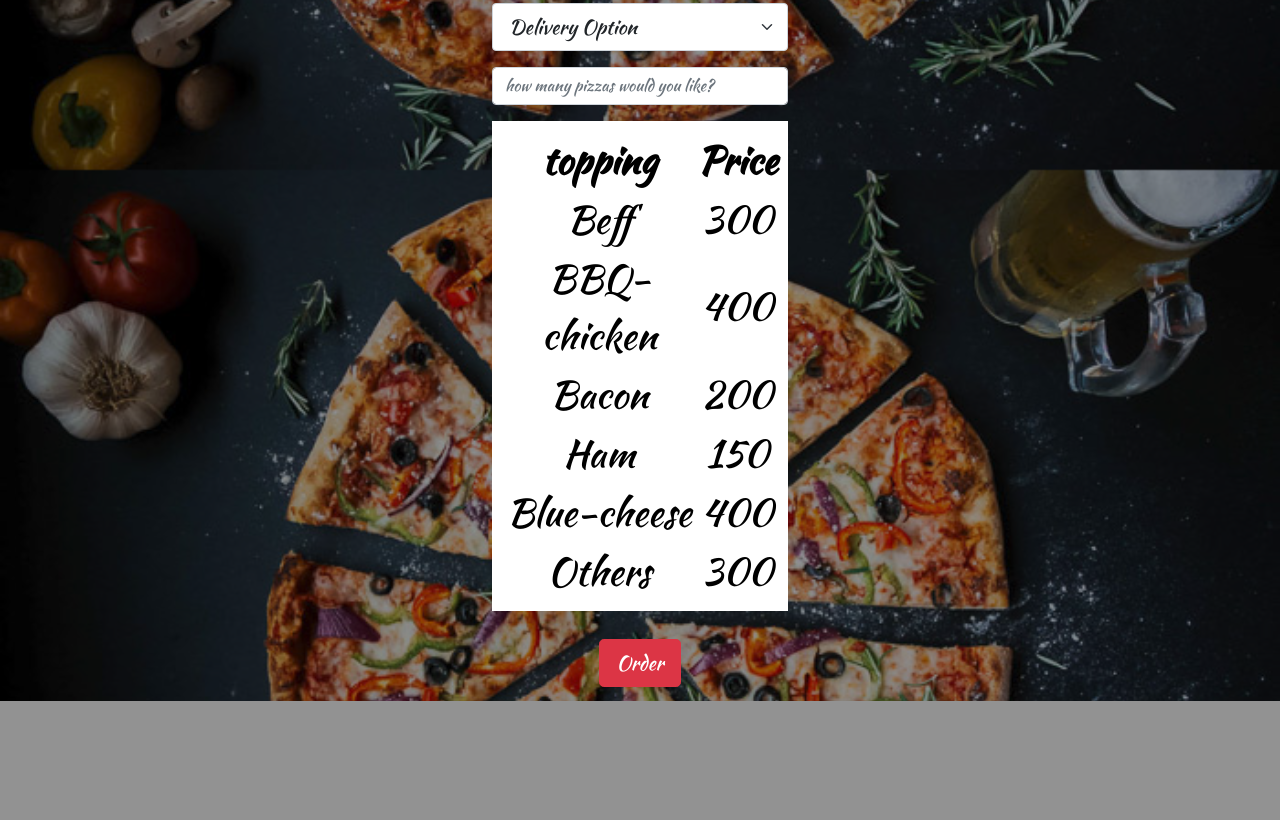
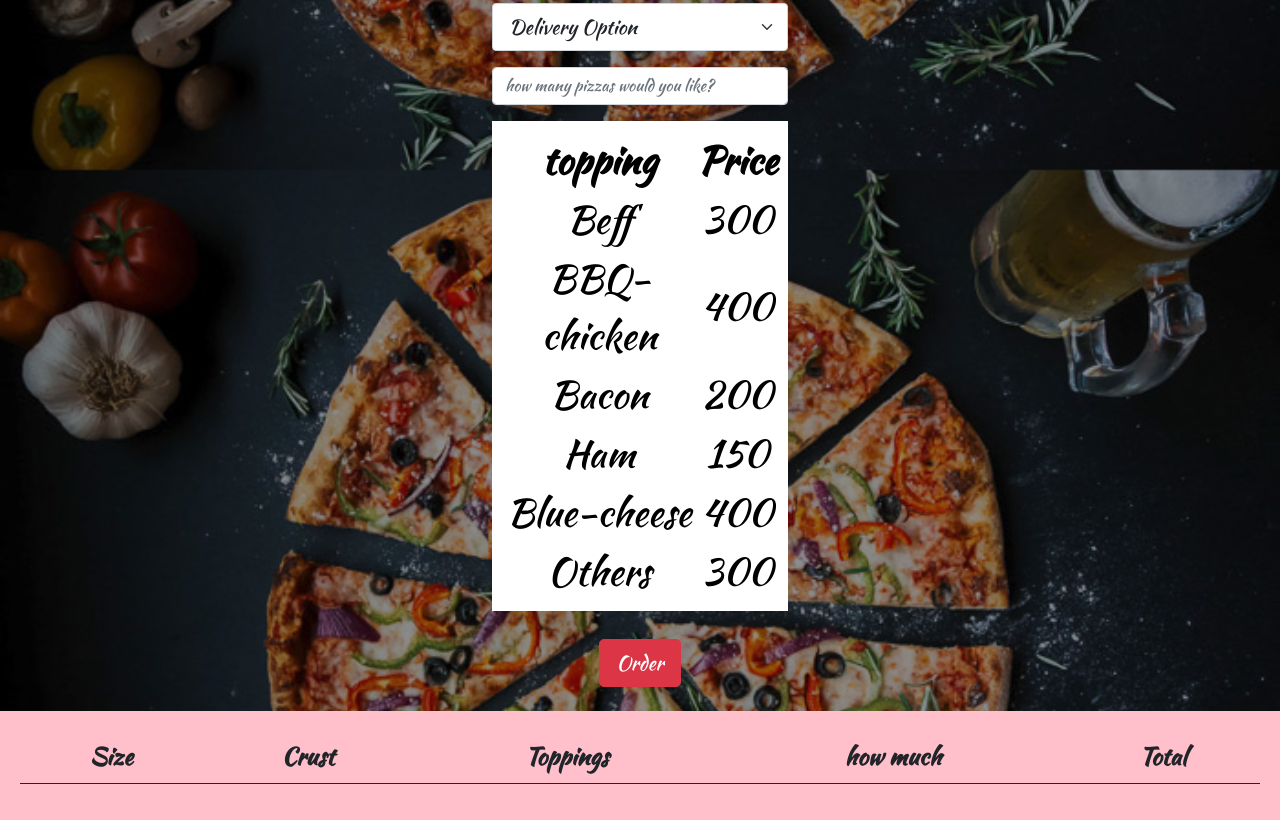
Before and after one commit to sngina/Pizza, a plain HTML site: page index.html in a window 1280 px wide. Shown: the part 684-1504 px from the top of the page. Before the commit the page ends 1385 px from the top, so only its background shows below. Drawn offline with nearby package versions, Linux system fonts and the light colour scheme.

Commit message:
add a variable

```diff
--- a/css/style.css
+++ b/css/style.css
@@ -34,3 +34,9 @@ body{
   font-size: 38px;
 
 }
+.stella{
+    background-color:pink ;
+    margin-top: 10px;
+    padding: 20px;
+    font-size: 24px;
+}
--- a/index.html
+++ b/index.html
@@ -133,7 +133,23 @@
 
         <button type="submit" class="order btn btn-lg btn-danger btn-block">Order</button>
     </div>
+     <div class="stella">
+        <table class="table">
+            <thead>
+              <tr>
+                <th>Size</th>
+                <th>Crust</th>
+                <th>Toppings</th>
+                <th>how much</th>
+                <th>Total</th>
 
+              </tr>
+            </thead>
+            <tbody id="total">
+
+            </tbody>
+        </table>
+     </div>
 </body>
 
 </html>
--- a/script.js
+++ b/script.js
@@ -64,8 +64,8 @@ $(document).ready(function(){
          alert("chose a crust!")
      }
      total = total*number;
-     console.log(total);
 
+     $("#total").prepend("<tr><td>"+newPizza.pSize+"</td><td>"+newPizza.crust+"</td><td>"+newPizza.topping+"</td><td></td></tr>")
 
 
 });
```
